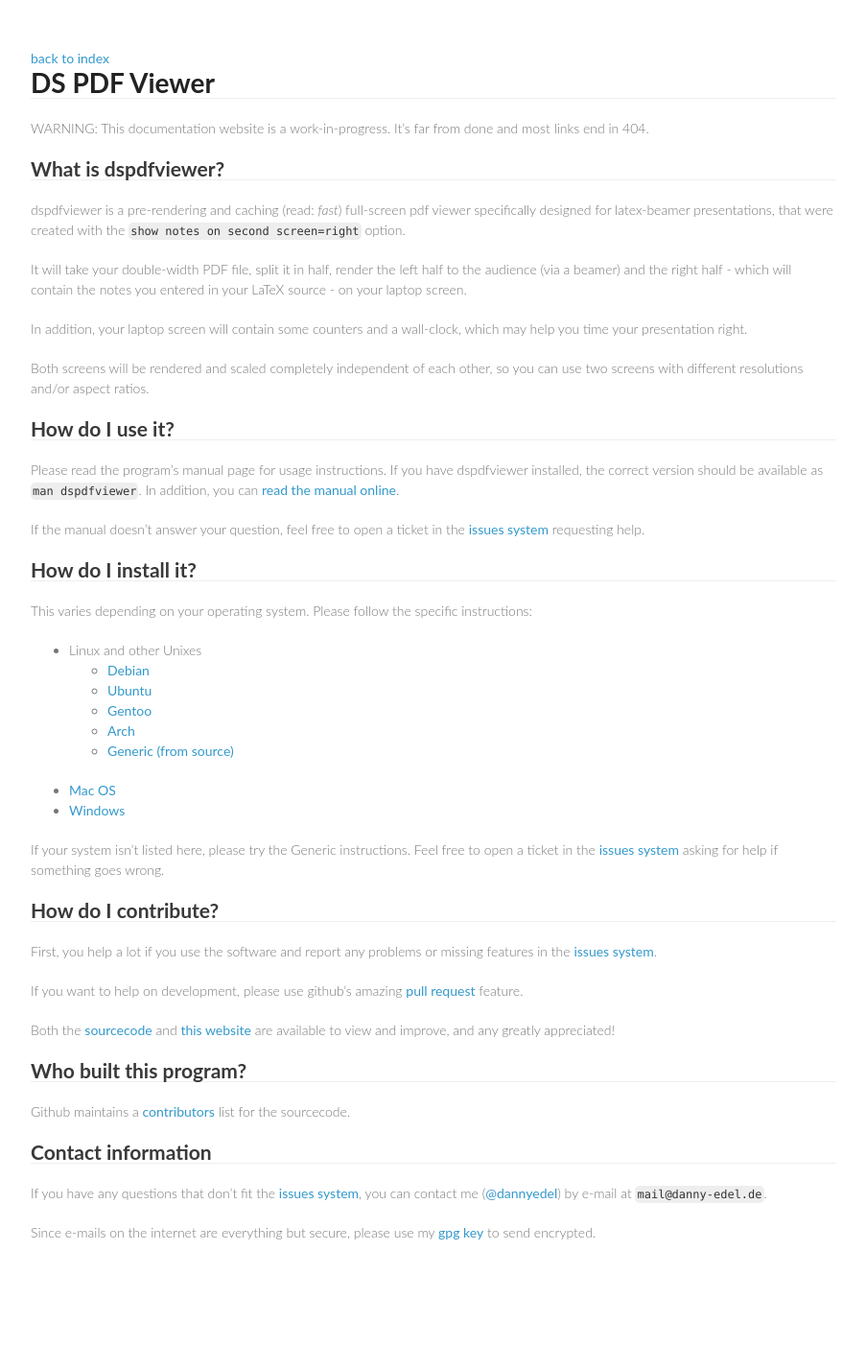
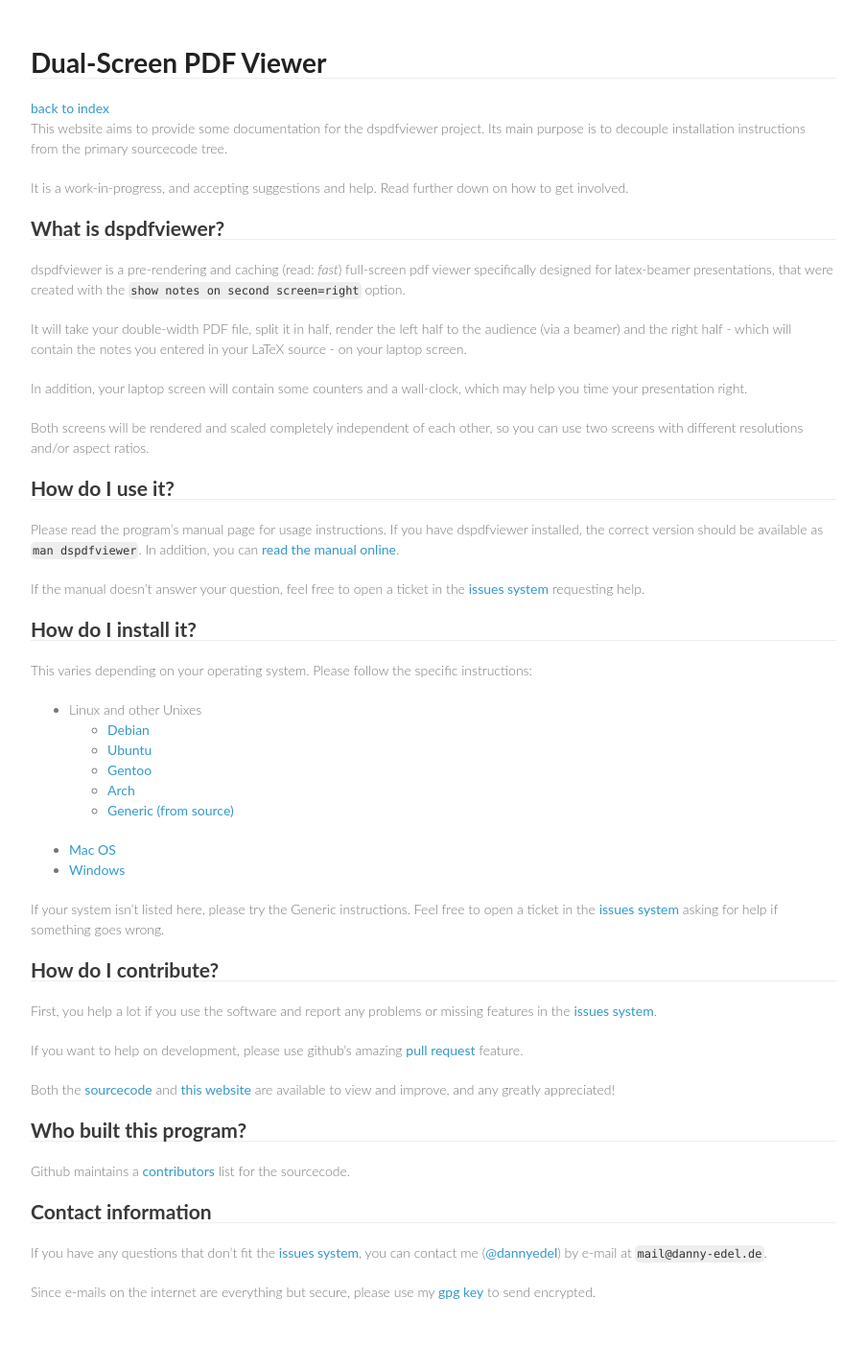
Before and after one commit to dannyedel/dspdfviewer, a Jekyll site: the page built from index.md, in a window 1280 px wide. Shown: the whole page at 96% size, without its empty margins (188-1091 px from the left). Built offline with Jekyll 4.4.1, drawn with Linux system fonts in a browser that asks for light colours; Markdown is read by kramdown in place of the engine named in the settings; before the commit the page ends 1365 px from its top, so only the background shows below that.

Commit message:
Remove 404 warning

```diff
--- a/index.md
+++ b/index.md
@@ -1,10 +1,14 @@
 ---
 layout: default
+title: Dual-Screen PDF Viewer
 ---
-# DS PDF Viewer
 
-WARNING: This documentation website is a work-in-progress. It's far from done
-and most links end in 404.
+This website aims to provide some documentation for the dspdfviewer
+project. Its main purpose is to decouple installation instructions
+from the primary sourcecode tree.
+
+It is a work-in-progress, and accepting suggestions and help.
+Read further down on how to get involved.
 
 ## What is dspdfviewer?
 dspdfviewer is a pre-rendering and caching (read: *fast*) full-screen pdf
```
